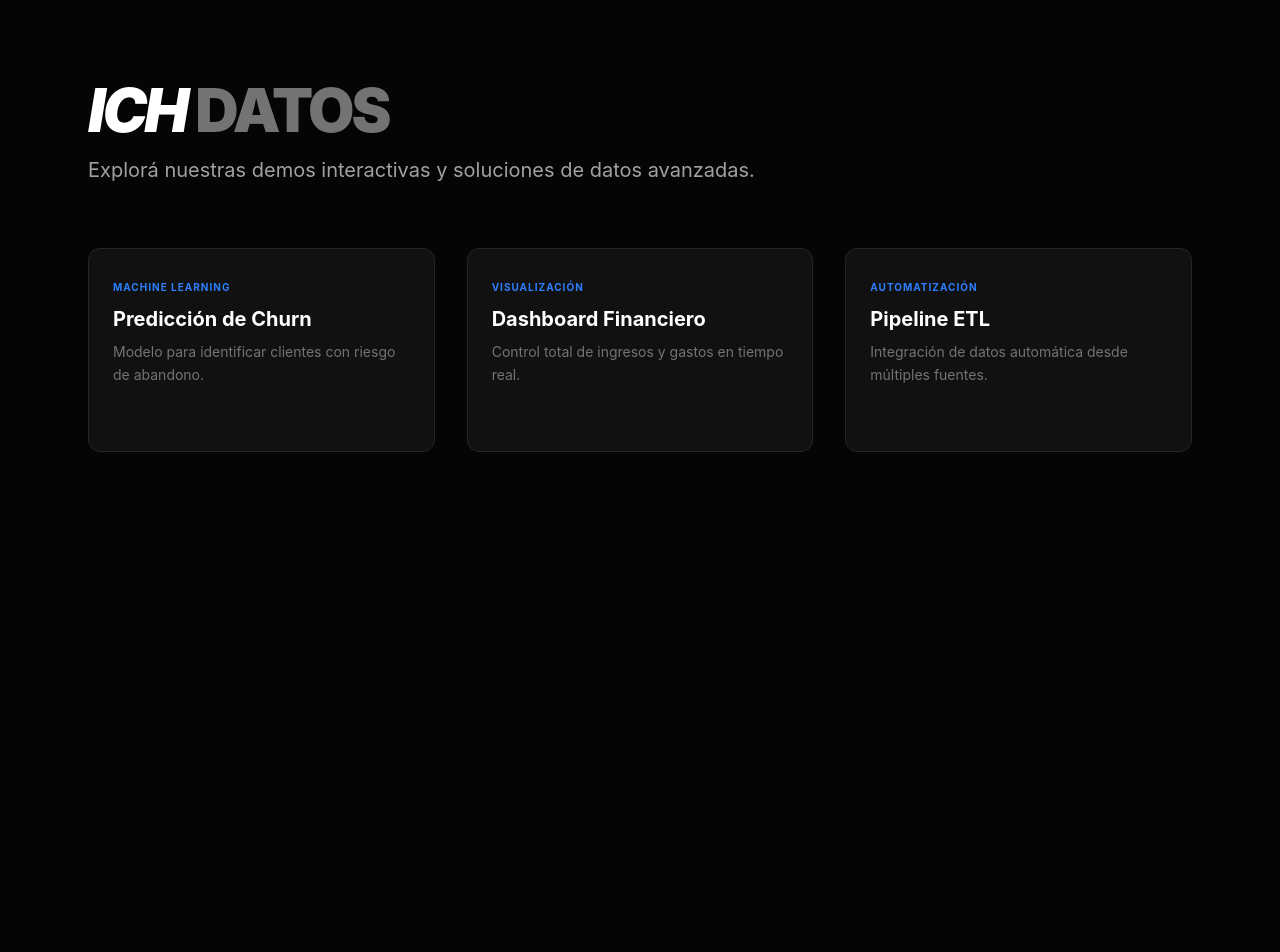
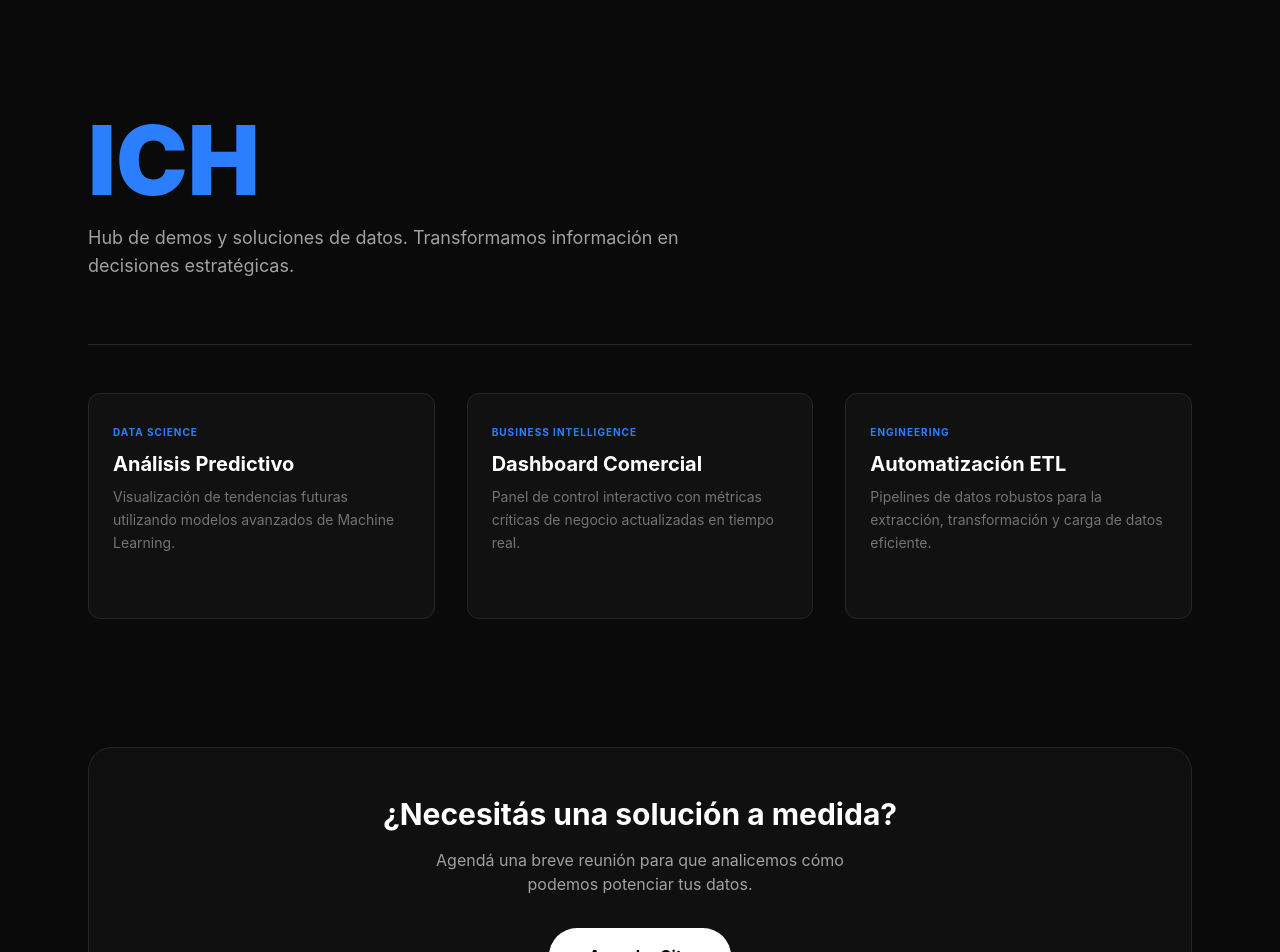
Before and after one commit to ich-datos/ichdatos-landing-vercel, a Next.js app: page / in a window 1280 px wide. Shown: the top 952 px of the page. Before the commit the page ends 800 px from the top, so only its background shows below. Built offline with nearby package versions, Linux system fonts and the light colour scheme.

Commit message:
Modifica page

```diff
--- a/src/app/components/Hero.tsx
+++ b/src/app/components/Hero.tsx
@@ -1,8 +1,16 @@
 "use client";
 
-import Image from "next/image";
+import { useState, useEffect } from "react";import Image from "next/image";
 
 export default function Hero() {
+  const [loading, setLoading] = useState(true);
+
+  useEffect(() => {
+    const timer = setTimeout(() => {
+      setLoading(false);
+    }, 2000);
+    return () => clearTimeout(timer);
+  }, []);
   const handleSubmit = async (e: React.FormEvent<HTMLFormElement>) => {
     e.preventDefault();
     const formData = new FormData(e.currentTarget);
@@ -19,7 +27,36 @@ export default function Hero() {
   };
 
   return (
-    <div className="container">
+    <>
+      {/* 1. Bloque del Preloader */}
+      {loading && (
+        <div className="preloader" style={{
+          position: 'fixed',
+          top: 0,
+          left: 0,
+          width: '100%',
+          height: '100vh',
+          backgroundColor: 'white',
+          display: 'flex',
+          justifyContent: 'center',
+          alignItems: 'center',
+          zIndex: 9999
+        }}>
+          <Image
+            src="/logo ich (1).svg"
+            alt="Cargando..."
+            width={200}
+            height={200}
+            style={{ animation: 'fadeIn 1.5s forwards' }}
+          />
+        </div>
+      )}
+
+      {/* 2. Contenido Principal */}
+      <div className="container" style={{
+        opacity: loading ? 0 : 1,
+        transition: 'opacity 0.8s ease-in-out'
+      }}>
 
         {/* Columna izquierda */}
         <div className="column left">
@@ -47,9 +84,9 @@ export default function Hero() {
               className="contform"
             >
               <input type="text" name="nombre" placeholder="Nombre" required />
-            <input type="celular" name="empresa" placeholder="Empresa" required />
+              <input type="text" name="empresa" placeholder="Empresa" required />
               <input type="email" name="email" placeholder="Correo" required />
-            <input type="celular" name="celular" placeholder="Teléfono" required />
+              <input type="tel" name="celular" placeholder="Teléfono" required />
               <input type="datetime-local" name="fecha" required />
               <textarea name="comentarios" placeholder="Comentarios"></textarea>
               <button type="submit">
@@ -57,9 +94,7 @@ export default function Hero() {
               </button>
             </form>
           </ul>
-        <h5 style={{ fontFamily: 'Arimo, sans-serif',
-                    fontSize: '0.8rem'
-                  }}>
+          <h5 style={{ fontFamily: 'Arimo, sans-serif', fontSize: '0.8rem' }}>
             info@ichdatos.com.ar
           </h5>
         </div>
@@ -78,5 +113,6 @@ export default function Hero() {
         </div>
 
       </div>
+    </>
   );
 }
--- a/src/app/page.tsx
+++ b/src/app/page.tsx
@@ -1,37 +1,61 @@
-"use client";
+"use client"; // Necesario para interacciones y animaciones en el App Router
+
 import DemoCard from "./components/DemoCard";
 
 export default function Home() {
   return (
-    <main className="max-w-6xl mx-auto px-6 py-20">
-      {/* Título Principal */}
-      <header className="mb-16">
-        <h1 className="text-6xl font-black tracking-tighter italic mb-4">
-          ICH <span className="text-neutral-500 not-italic">DATOS</span>
-        </h1>
-        <p className="text-neutral-400 text-xl max-w-2xl">
-          Explorá nuestras demos interactivas y soluciones de datos avanzadas.
+    <div className="bg-[#0a0a0a] min-h-screen text-white">
+      <main className="max-w-6xl mx-auto px-6 py-12">
+
+        {/* Encabezado minimalista estilo ICH */}
+        <header className="py-16 mb-12 border-b border-neutral-800">
+          <h1 className="text-8xl text-blue-500 font-black">ICH</h1>
+          <p className="text-neutral-400 mt-4 text-lg max-w-2xl">
+            Hub de demos y soluciones de datos. Transformamos información en decisiones estratégicas.
           </p>
         </header>
 
-      {/* La Grilla de Demos */}
+        {/* Sección de Demos con Grilla Correcta */}
+        <section>
           <div className="grid grid-cols-1 md:grid-cols-2 lg:grid-cols-3 gap-8">
             <DemoCard
-          tag="Machine Learning"
-          title="Predicción de Churn"
-          description="Modelo para identificar clientes con riesgo de abandono."
+              title="Análisis Predictivo"
+              description="Visualización de tendencias futuras utilizando modelos avanzados de Machine Learning."
+              tag="Data Science"
             />
             <DemoCard
-          tag="Visualización"
-          title="Dashboard Financiero"
-          description="Control total de ingresos y gastos en tiempo real."
+              title="Dashboard Comercial"
+              description="Panel de control interactivo con métricas críticas de negocio actualizadas en tiempo real."
+              tag="Business Intelligence"
             />
             <DemoCard
-          tag="Automatización"
-          title="Pipeline ETL"
-          description="Integración de datos automática desde múltiples fuentes."
+              title="Automatización ETL"
+              description="Pipelines de datos robustos para la extracción, transformación y carga de datos eficiente."
+              tag="Engineering"
             />
           </div>
+        </section>
+
+        {/* CTA de Citas con estilo profesional */}
+        <section className="mt-32 mb-20 p-12 bg-neutral-900/50 rounded-3xl border border-neutral-800 text-center backdrop-blur-sm">
+          <h2 className="text-3xl font-bold mb-4">¿Necesitás una solución a medida?</h2>
+          <p className="text-neutral-400 mb-8 max-w-md mx-auto">
+            Agendá una breve reunión para que analicemos cómo podemos potenciar tus datos.
+          </p>
+          <button
+            onClick={() => window.location.href = 'mailto:hola@ichdatos.com.ar'} // O el link de tu agenda
+            className="px-10 py-4 bg-white text-black font-bold rounded-full hover:bg-neutral-200 transition-all transform hover:scale-105 active:scale-95 shadow-xl shadow-white/5"
+          >
+            Agendar Cita
+          </button>
+        </section>
+
       </main>
+
+      {/* Footer Minimalista */}
+      <footer className="py-8 border-t border-neutral-900 text-center text-neutral-600 text-sm">
+        © {new Date().getFullYear()} ICH DATOS. Todos los derechos reservados.
+      </footer>
+    </div>
   );
 }
```
Also changed, not shown: public/logo ich (1).svg (added). Lines whose indentation alone changed are shown as unchanged.
